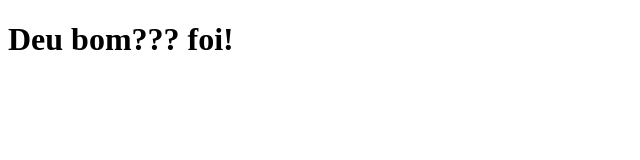
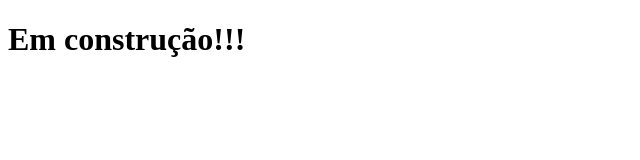
Before and after one commit to willianbrusch/cd-estudo, a Next.js app: page / in a window 1280 px wide. Shown: the top 160 px of the page, without its empty margins (0-640 px from the left). Built offline with nearby package versions, Linux system fonts and the light colour scheme.

Commit message:
fix: commit test

```diff
--- a/pages/index.js
+++ b/pages/index.js
@@ -1,5 +1,5 @@
 function Home() {
-  return <h1>Deu bom??? foi!</h1>;
+  return <h1>Em construção!!!</h1>;
 }
 
 export default Home;
```
